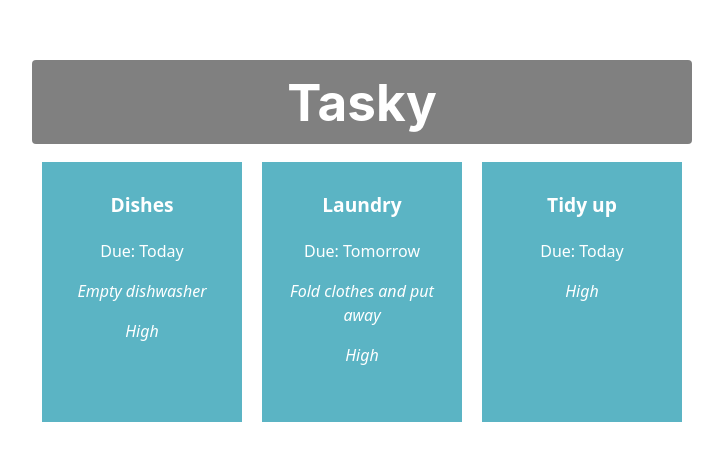
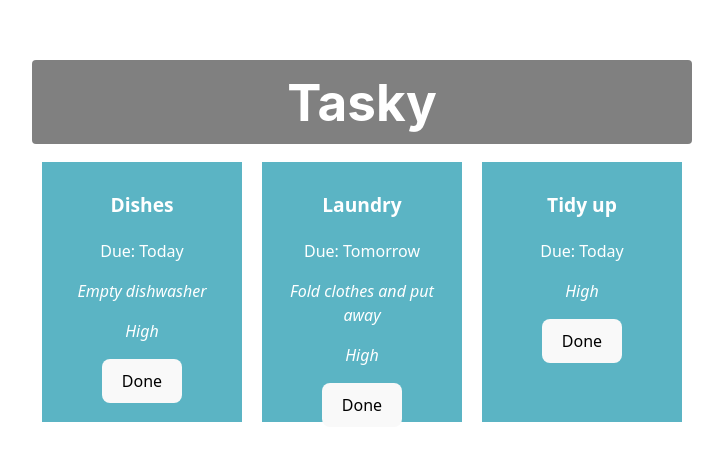
Before and after one commit to cathalst/react-basic-labs, a React (Vite) app in the folder tasky/: page / in a window 1280 px wide. Shown: the part 158-618 px from the top of the page, without its empty margins (8-731 px from the left). Built offline with nearby package versions, Linux system fonts and the light colour scheme.

Commit message:
Mark task as done

```diff
--- a/tasky/src/App.jsx
+++ b/tasky/src/App.jsx
@@ -6,25 +6,34 @@
 
   const [ taskState, setTaskState ] = useState({
     tasks: [
-      { title:"Dishes", description: "Empty dishwasher", deadline: "Today" ,priority: "High" },
-      { title: "Laundry", description: "Fold clothes and put away", deadline: "Tomorrow", priority: "High"},
-      { title: "Tidy up", deadline: "Today", priority: "High" }
+      { id: 1, title:"Dishes", description: "Empty dishwasher", deadline: "Today",priority: "High", done: false },
+      { id: 2, title: "Laundry", description: "Fold clothes and put away", deadline: "Tomorrow",priority: "High", done: false },
+      { id: 3, title: "Tidy up", deadline: "Today", priority: "High", done: false}
     ]
   });
 
+  const doneHandler = (taskIndex) => {
+    const tasks = [...taskState.tasks];
+    tasks[taskIndex].done = !tasks[taskIndex].done;
+    setTaskState({tasks});
+    console.log(`${taskIndex} ${tasks[taskIndex].done}`);
+  }
 
   return (
     <div className="container">
       <h1>Tasky</h1>
-  {taskState.tasks.map((task) => (
+      {taskState.tasks.map((task, index) => (
     <Task
       title={task.title}
       description={task.description}
       deadline={task.deadline}
       key={task.id}
       priority={task.priority}
+      done={task.done}
+      markDone={() => doneHandler(index)}
     />
   ))}
+
 
 
     </div>
--- a/tasky/src/components/Task.jsx
+++ b/tasky/src/components/Task.jsx
@@ -3,11 +3,14 @@
 const Task = (props) => {
 
     return (
-        <div className="card">
+        <div className="card" style={{backgroundColor: props.done ? 'lightgrey' : '#5bb4c4'}}>
+
             <p className="title">{props.title}</p>
             <p>Due: {props.deadline}</p>
             <p className="description"> {props.description}</p>
             <p className="description"> {props.priority}</p>
+            <button onClick={props.markDone} className='doneButton'>Done</button>
+
         </div>
     )
 
```
